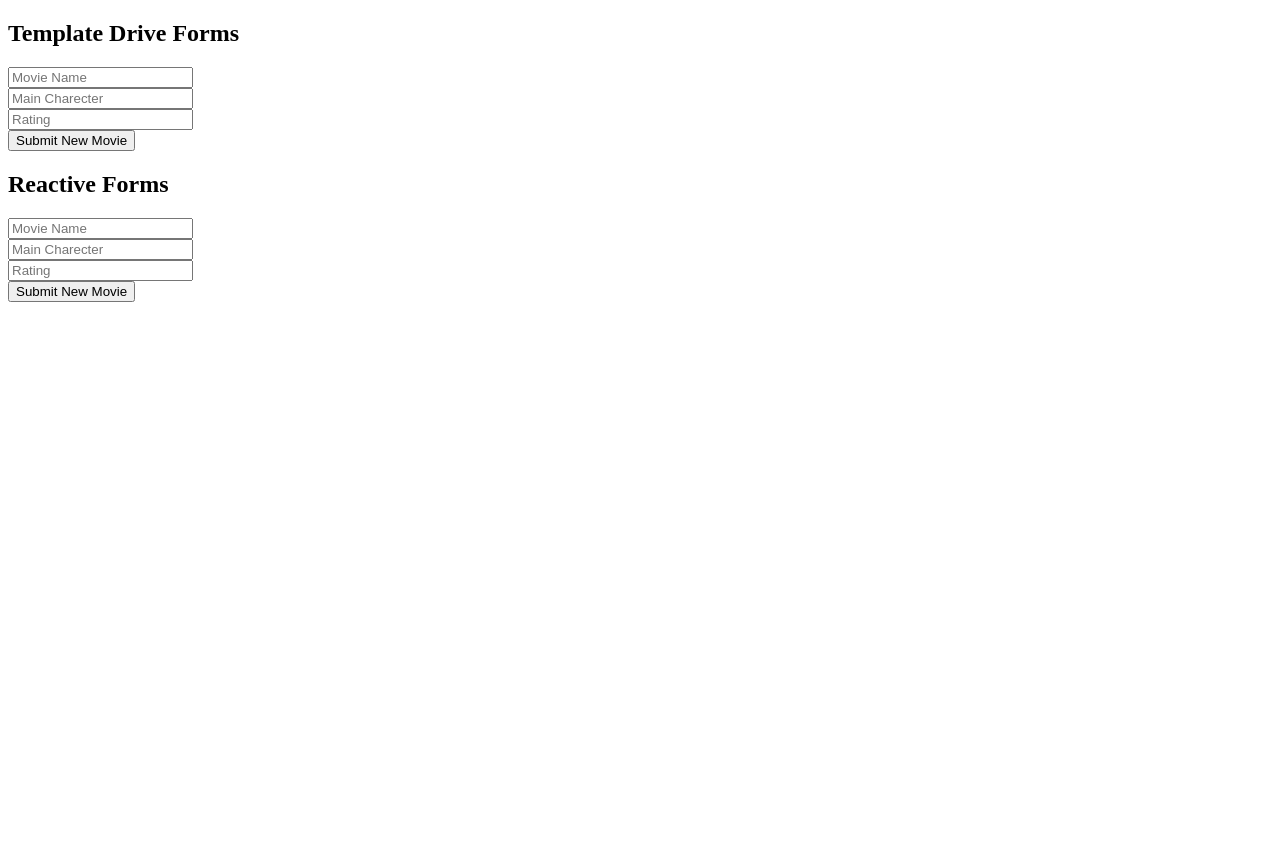
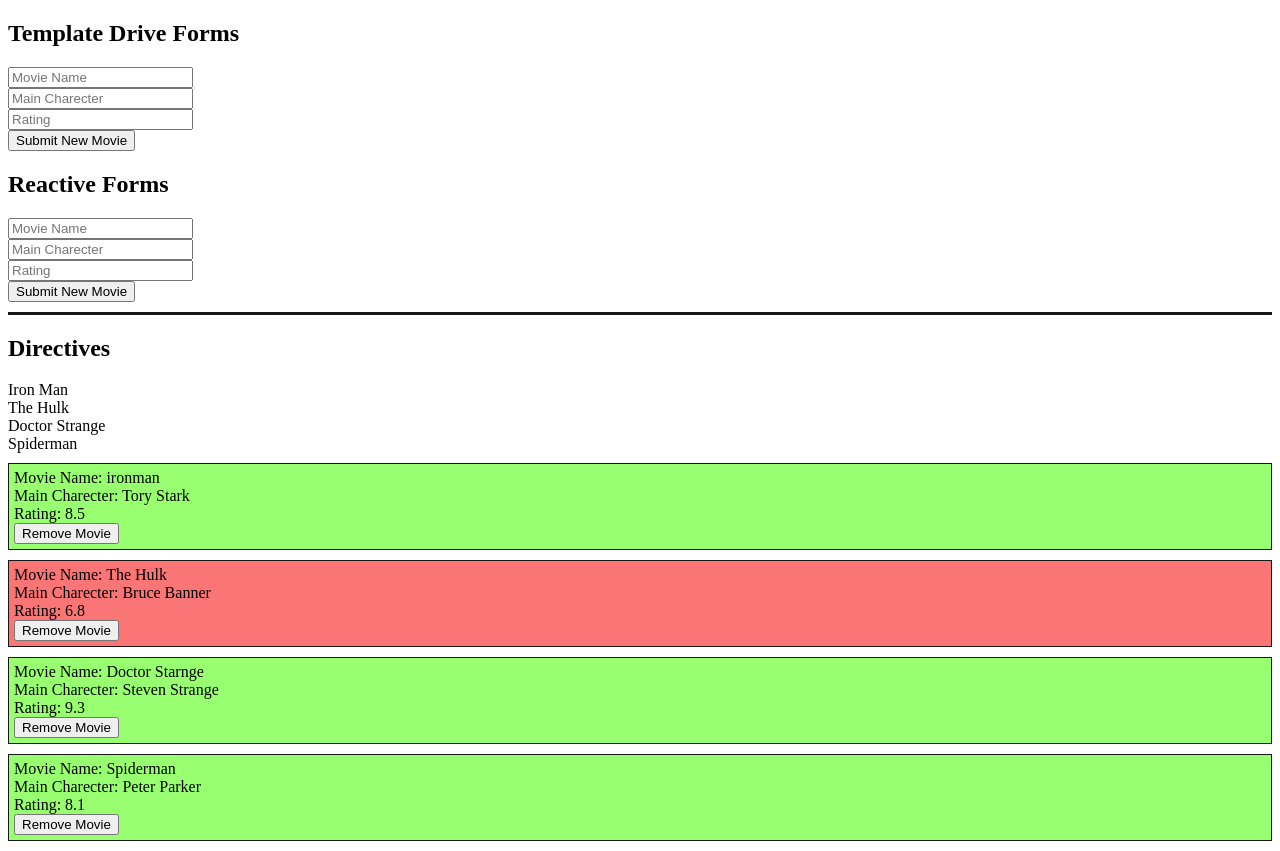
Before and after one commit to jude2go2/Angular-Course---sample-app, an Angular app: page / in a window 1280 px wide. Before the commit the page ends 800 px from the top, so only its background shows below. Built offline with nearby package versions, Linux system fonts and the light colour scheme.

Commit message:
services

```diff
--- a/src/app/app.component.html
+++ b/src/app/app.component.html
@@ -21,7 +21,8 @@
   <h2>Template Syntax</h2>
   <app-template-syntax> </app-template-syntax>
 
+   -->
   <div class="seperator"></div>
   <h2>Directives</h2>
-  <app-directives></app-directives> -->
+  <app-directives></app-directives>
 </div>
--- a/src/app/components/directives/directives.component.ts
+++ b/src/app/components/directives/directives.component.ts
@@ -1,4 +1,5 @@
 import { Component, OnInit } from '@angular/core';
+import { MovieService } from 'src/app/services/movie.service';
 
 @Component({
   selector: 'app-directives',
@@ -6,7 +7,7 @@ import { Component, OnInit } from '@angular/core';
   styleUrls: ['./directives.component.scss'],
 })
 export class DirectivesComponent implements OnInit {
-  constructor() {}
+  constructor(private _movieService: MovieService) {}
 
   public list: Array<string> = [
     'Iron Man',
@@ -15,38 +16,15 @@ export class DirectivesComponent implements OnInit {
     'Spiderman',
   ];
 
-  public listOfMovies: Array<any> = [
-    {
-      id: 1,
-      name: 'ironman',
-      mainChar: 'Tory Stark',
-      rating: 8.5,
-      isInTheater: false,
-    },
-    {
-      id: 2,
-      name: 'The Hulk',
-      mainChar: 'Bruce Banner',
-      rating: 6.8,
-      isInTheater: true,
-    },
-    {
-      id: 3,
-      name: 'Doctor Starnge',
-      mainChar: 'Steven Strange',
-      rating: 9.3,
-      isInTheater: false,
-    },
-    {
-      id: 4,
-      name: 'Spiderman',
-      mainChar: 'Peter Parker',
-      rating: 8.1,
-      isInTheater: true,
-    },
-  ];
+  public listOfMovies: Array<any> = [];
 
-  ngOnInit(): void {}
+  ngOnInit(): void {
+    this.listOfMovies = this._movieService.getMovies();
+    console.log(
+      'Radom from Directive Component',
+      this._movieService.getRandom()
+    );
+  }
 
   public onRemoveMovie(id: number): void {
     // this.listOfMovies = this.listOfMovies.filter((movie) => movie.id !== id);
--- a/src/app/components/movie/movie.component.ts
+++ b/src/app/components/movie/movie.component.ts
@@ -1,4 +1,5 @@
 import { Component, EventEmitter, Input, OnInit, Output } from '@angular/core';
+import { MovieService } from 'src/app/services/movie.service';
 
 export interface IMovie {
   id: number;
@@ -14,17 +15,18 @@ export interface IMovie {
   styleUrls: ['./movie.component.scss'],
 })
 export class MovieComponent implements OnInit {
-  constructor() {}
+  constructor(private _movieService: MovieService) {}
   @Input() movie: IMovie;
 
   @Output() removeMovie: EventEmitter<number> = new EventEmitter();
 
   ngOnInit(): void {
     //Used when starting up the component
-    console.log('On Init');
+    console.log('Random from Movie Component', this._movieService.getRandom());
   }
 
   public onRemoveMovie(id: number): void {
-    this.removeMovie.emit(id);
+    // this.removeMovie.emit(id);
+    this._movieService.removeMovie(id);
   }
 }
--- /dev/null
+++ b/src/app/services/movie.service.ts
@@ -0,0 +1,53 @@
+import { Injectable } from '@angular/core';
+import { IMovie } from '../components/movie/movie.component';
+
+@Injectable({
+  providedIn: 'root',
+})
+export class MovieService {
+  constructor() {}
+  private movies: IMovie[] = [
+    {
+      id: 1,
+      name: 'ironman',
+      mainChar: 'Tory Stark',
+      rating: 8.5,
+      isInTheater: false,
+    },
+    {
+      id: 2,
+      name: 'The Hulk',
+      mainChar: 'Bruce Banner',
+      rating: 6.8,
+      isInTheater: true,
+    },
+    {
+      id: 3,
+      name: 'Doctor Starnge',
+      mainChar: 'Steven Strange',
+      rating: 9.3,
+      isInTheater: false,
+    },
+    {
+      id: 4,
+      name: 'Spiderman',
+      mainChar: 'Peter Parker',
+      rating: 8.1,
+      isInTheater: true,
+    },
+  ];
+  public random = (Math.random() * 1000).toFixed(0);
+
+  public getRandom(): number {
+    return parseInt(this.random);
+  }
+
+  public getMovies(): Array<IMovie> {
+    return this.movies;
+  }
+
+  public removeMovie(id: number): void {
+    const index = this.movies.findIndex((movie) => movie.id === id);
+    this.movies.splice(index, 1);
+  }
+}
```
